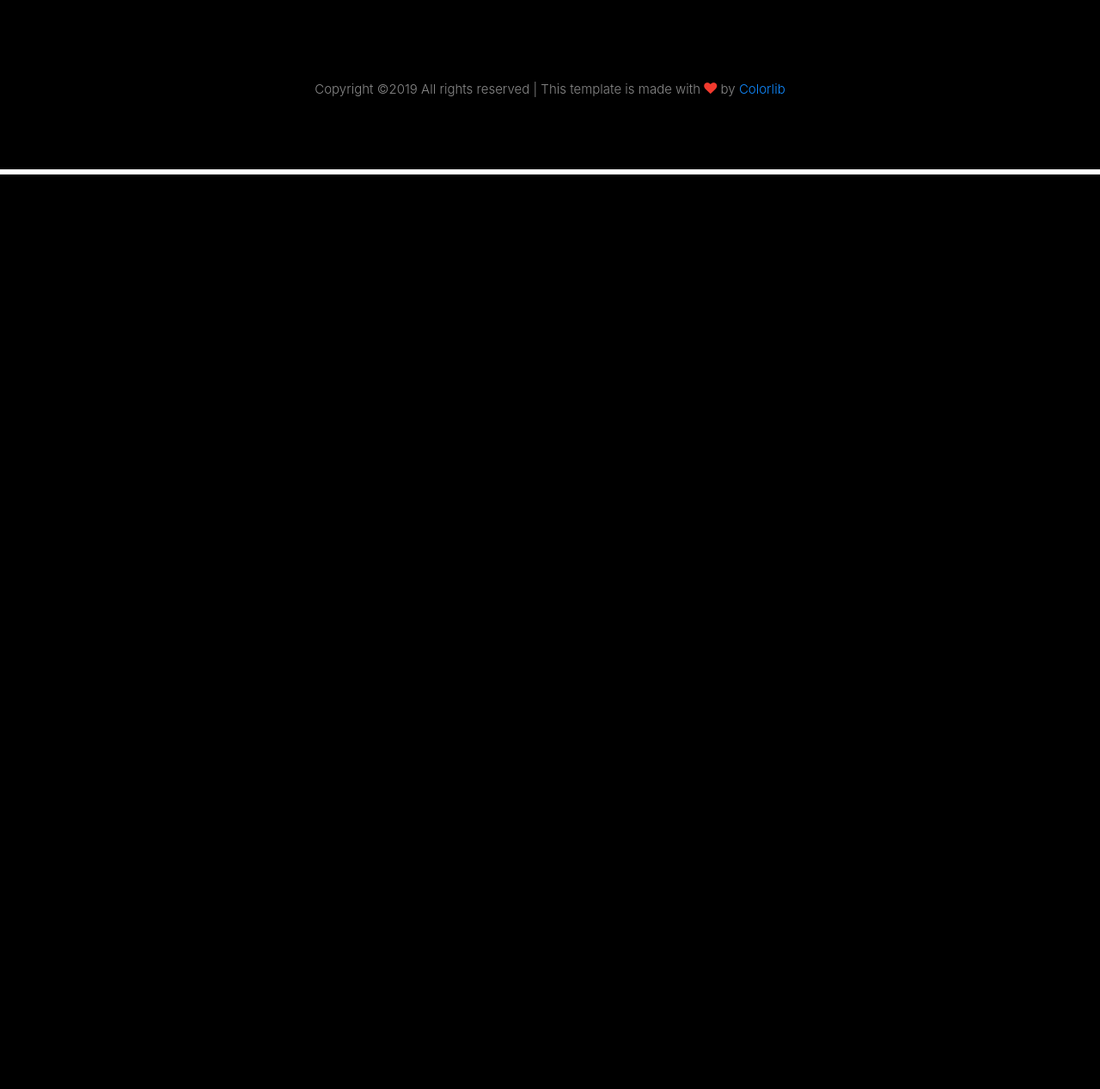
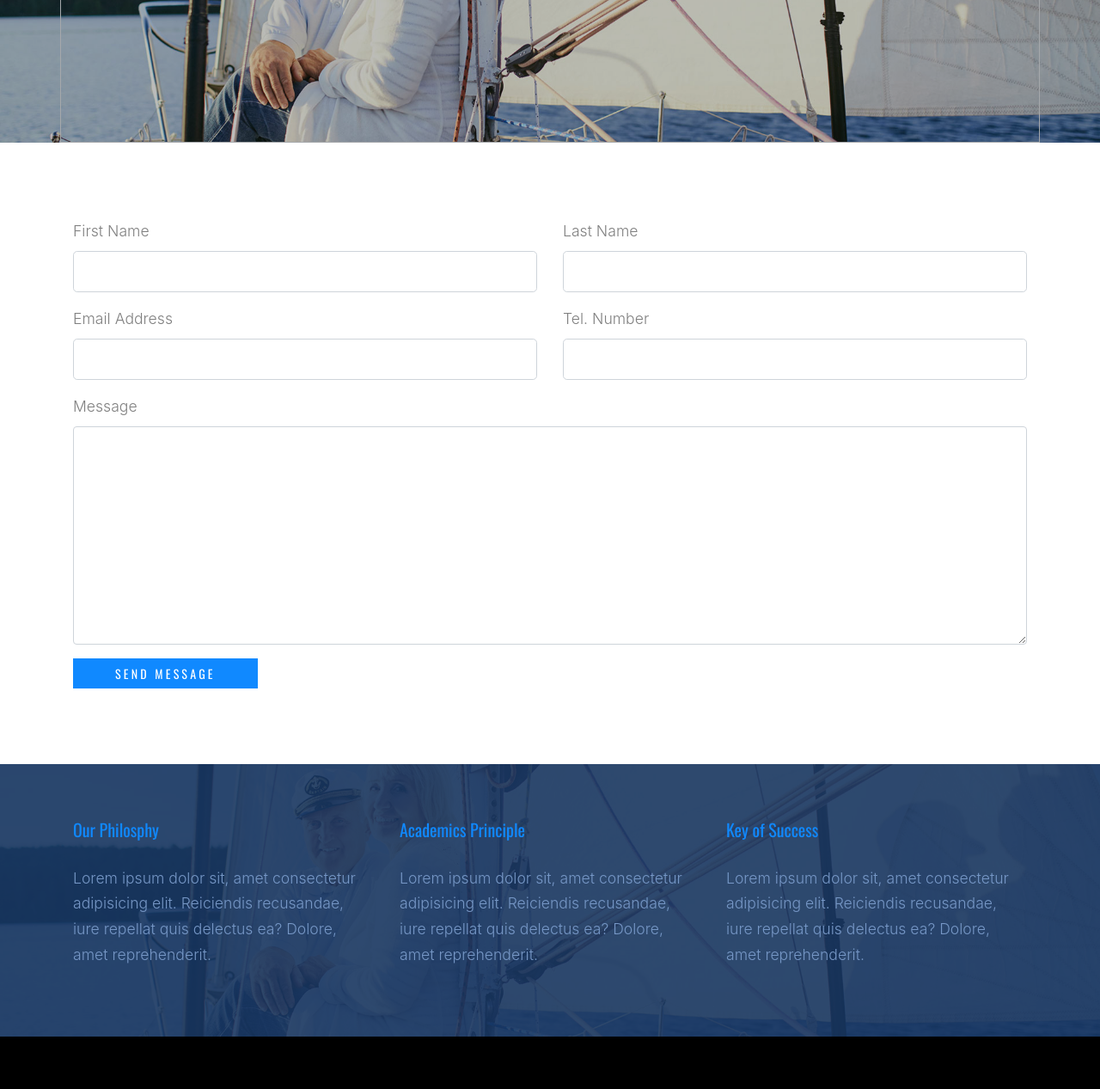
Before and after one commit to gbelecedric/projet_de_groupe1, a Django app: template unitygroupe/templates/pages/contact/contact.html in a window 1280 px wide. Shown: the part 597-1864 px from the top of the page at 86% size. Before the commit the page ends 800 px from the top, so only its background shows below. Run offline with Django 3.2, Linux system fonts and the light colour scheme; the template is opened without the code that fills it, so the values that code supplies are empty; some libraries are stand-ins or nearby versions; some web fonts are replaced.

Commit message:
mise a jour de la page contact
integration de static et de la base

```diff
--- a/unitygroupe/templates/pages/contact/contact.html
+++ b/unitygroupe/templates/pages/contact/contact.html
@@ -1,4 +1,80 @@
 {% extends "bases/contact_base.html" %}
 {% block content %}
+<div class="intro-section site-blocks-cover innerpage" style="background-image: url('/static/images/hero_1.jpg');">
+<div class="container">
+    <div class="row align-items-center text-center border">
+    <div class="col-lg-12 mt-5" data-aos="fade-up">
+        <h1>Get In Touch</h1>
+        <p class="text-white text-center">
+        <a href="index.html">Home</a>
+        <span class="mx-2">/</span>
+        <span>Contact Us</span>
+        </p>
+    </div>
+    </div>
+</div>
+</div>
+
+
+<div class="site-section">
+    <div class="container">
+        <div class="row">
+            <div class="col-md-6 form-group">
+                <label for="fname">First Name</label>
+                <input type="text" id="fname" class="form-control form-control-lg">
+            </div>
+            <div class="col-md-6 form-group">
+                <label for="lname">Last Name</label>
+                <input type="text" id="lname" class="form-control form-control-lg">
+            </div>
+        </div>
+        <div class="row">
+            <div class="col-md-6 form-group">
+                <label for="eaddress">Email Address</label>
+                <input type="text" id="eaddress" class="form-control form-control-lg">
+            </div>
+            <div class="col-md-6 form-group">
+                <label for="tel">Tel. Number</label>
+                <input type="text" id="tel" class="form-control form-control-lg">
+            </div>
+        </div>
+        <div class="row">
+            <div class="col-md-12 form-group">
+                <label for="message">Message</label>
+                <textarea name="" id="message" cols="30" rows="10" class="form-control"></textarea>
+            </div>
+        </div>
+
+        <div class="row">
+            <div class="col-12">
+                <input type="submit" value="Send Message" class="btn btn-primary rounded-0 px-3 px-5">
+            </div>
+        </div>
+    </div>
+</div>
+
+<div class="section-bg style-1" style="background-image: url('/static/images/hero_1.jpg');">
+    <div class="container">
+    <div class="row">
+        <div class="col-lg-4 col-md-6 mb-5 mb-lg-0">
+        <span class="icon flaticon-mortarboard"></span>
+        <h3>Our Philosphy</h3>
+        <p>Lorem ipsum dolor sit, amet consectetur adipisicing elit. Reiciendis recusandae, iure repellat quis delectus ea? Dolore, amet reprehenderit.</p>
+        </div>
+        <div class="col-lg-4 col-md-6 mb-5 mb-lg-0">
+        <span class="icon flaticon-school-material"></span>
+        <h3>Academics Principle</h3>
+        <p>Lorem ipsum dolor sit, amet consectetur adipisicing elit. Reiciendis recusandae, iure repellat quis delectus ea?
+            Dolore, amet reprehenderit.</p>
+        </div>
+        <div class="col-lg-4 col-md-6 mb-5 mb-lg-0">
+        <span class="icon flaticon-library"></span>
+        <h3>Key of Success</h3>
+        <p>Lorem ipsum dolor sit, amet consectetur adipisicing elit. Reiciendis recusandae, iure repellat quis delectus ea?
+            Dolore, amet reprehenderit.</p>
+        </div>
+    </div>
+    </div>
+</div>
 
 {% endblock content %}
```
